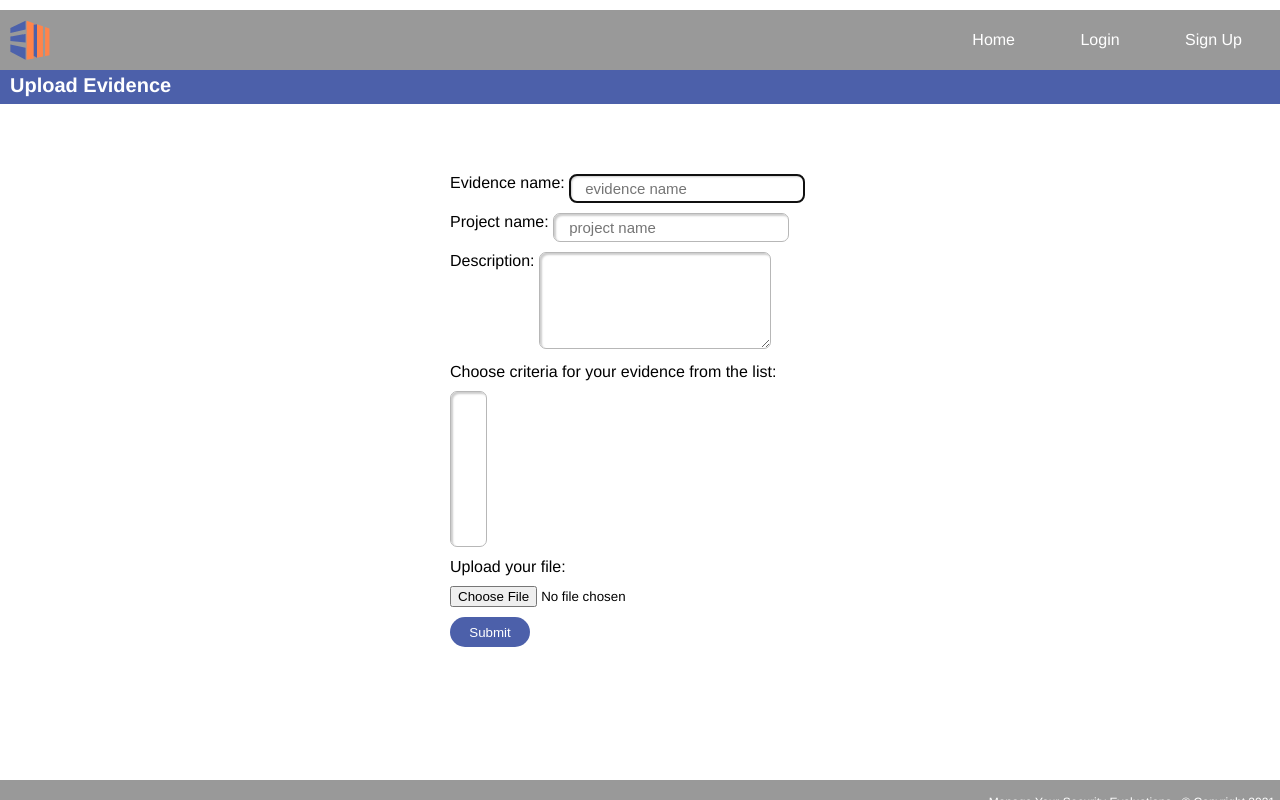
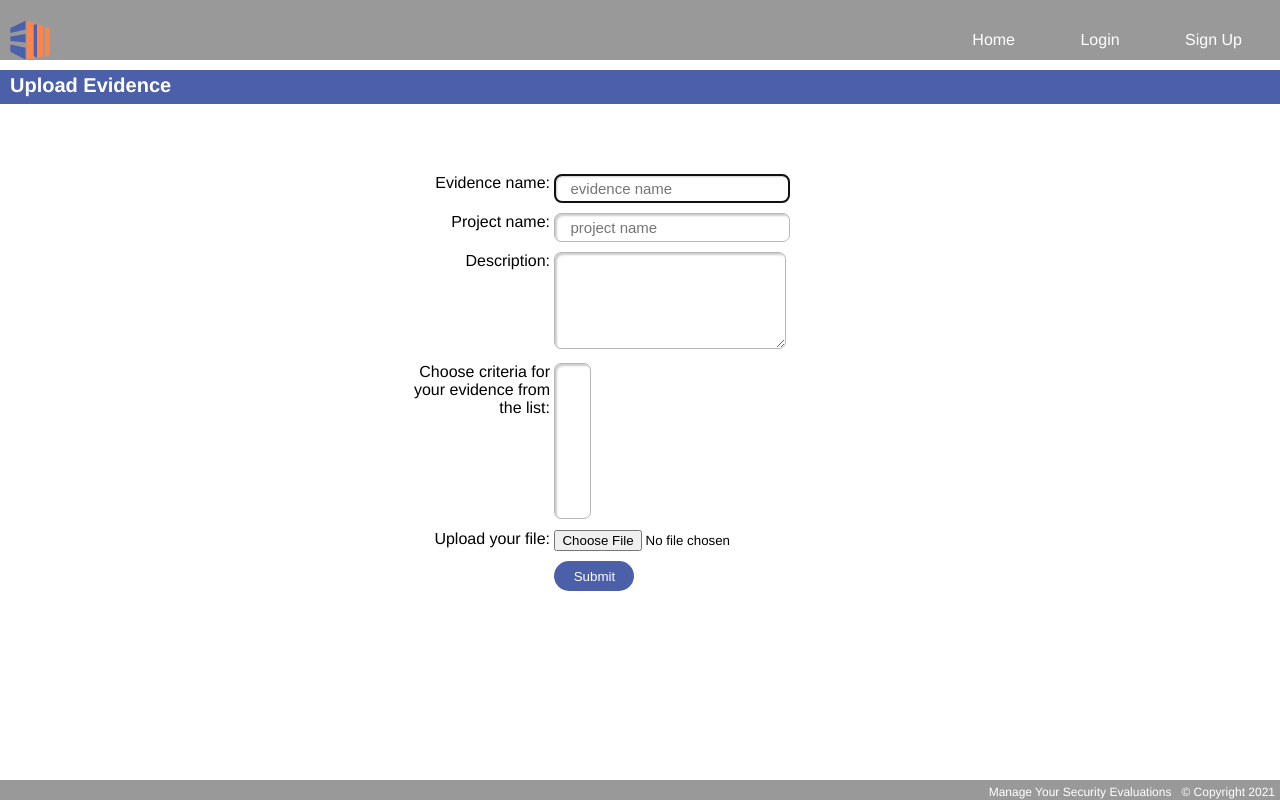
Before and after one commit to Security-Evaluations-Management/ManageYourSecurityEvaluations, a Python web app: template frontend/templates/upload.html in a window 1280 px wide. Run offline with Jinja, Linux system fonts and the light colour scheme; the template is opened without the code that fills it, so the values that code supplies are empty.

Commit message:
css update for upload

```diff
--- a/frontend/static/css/base.css
+++ b/frontend/static/css/base.css
@@ -2,6 +2,10 @@
     margin: 0;
     padding: 0;
     font-family: "Helvetica", Sans-Serif;
+}
+
+body{
+
 }
 
 header{
@@ -9,7 +13,7 @@ header{
     height: 60px;
     line-height: 60px;
     top: 0;
-    position: relative;
+    position: fixed;
     background-size: cover;
     background: rgba(0, 0, 0, .4);
 }
--- a/frontend/static/css/upload.css
+++ b/frontend/static/css/upload.css
@@ -16,14 +16,14 @@ h3 {
     padding: 5px 0 5px 10px;
 }
 
-div, p {
+div{
     margin-bottom: 10px;
     margin-top: 10px;
 }
 
 form{
     position: relative;
-  width: 400px;
+    width: 500px;
     height : 400px;
     margin : 0 auto;
     padding: 60px 1em 1em 10px;
@@ -32,6 +32,7 @@ form{
 }
 
 label {
+    display: inline-block;
     width: 150px;
     vertical-align: top;
     text-align: right;
--- a/frontend/static/css/welcomePage.css
+++ b/frontend/static/css/welcomePage.css
@@ -3,7 +3,7 @@
     background-size: 100%;
     background: url('../images/welcome4.jpg') no-repeat right;
     width: 80%;
-    height: 100%;
+    height: 90%;
 }
 
 .after_login{
@@ -11,7 +11,7 @@
     position: absolute;
     background-size: 100%;
     width: 100%;
-    height: 100%;
+    height: 90%;
     background: url('../images/welcome4.jpg') no-repeat center;
 
 }
--- a/frontend/templates/search.html
+++ b/frontend/templates/search.html
@@ -9,10 +9,8 @@
 {% endblock %}
 
 {% block content %}
+    <h3 class="title">Search Evidence</h3>
     <form class = search-bar action="{{ url_for('evidence.search_post') }}" method="POST">
-    <h3 class="title">Search Evidence</h3>
-
-
             <div>
                 <label>ID:</label>
                 <p><input type="text" id="id" name="id" placeholder="e.g 0001" pattern="[0-9]{4}"></p>
--- a/frontend/templates/upload.html
+++ b/frontend/templates/upload.html
@@ -25,19 +25,15 @@
          </div>
          <div>
              <label>Choose criteria for your evidence from the list:</label>
-             <p>
              <select name="criteria" id="lang" size="8">
                  {% for criteria in criteria_list %}
                  <option value= {{ criteria.id  }}>{{ criteria.name }}</option>
                  {% endfor %}}
              </select>
-             </p>
          </div>
          <div>
              <label>Upload your file:</label>
-             <p>
              <input type="file" name="file_upload" required><br>
-             </p>
          </div>
          <div>
              {% with messages = get_flashed_messages() %}
@@ -51,6 +47,7 @@
              {% endwith %}
          </div>
          <div>
+             <label></label>
              <input type="submit" value="Submit">
          </div>
     </form>
```
Also changed, not shown: frontend/static/css/criteria.css (+8 -7 lines), frontend/static/css/search.css (+7 -2 lines), frontend/templates/criteria.html (+5 -4 lines). Lines whose indentation alone changed are shown as unchanged.
